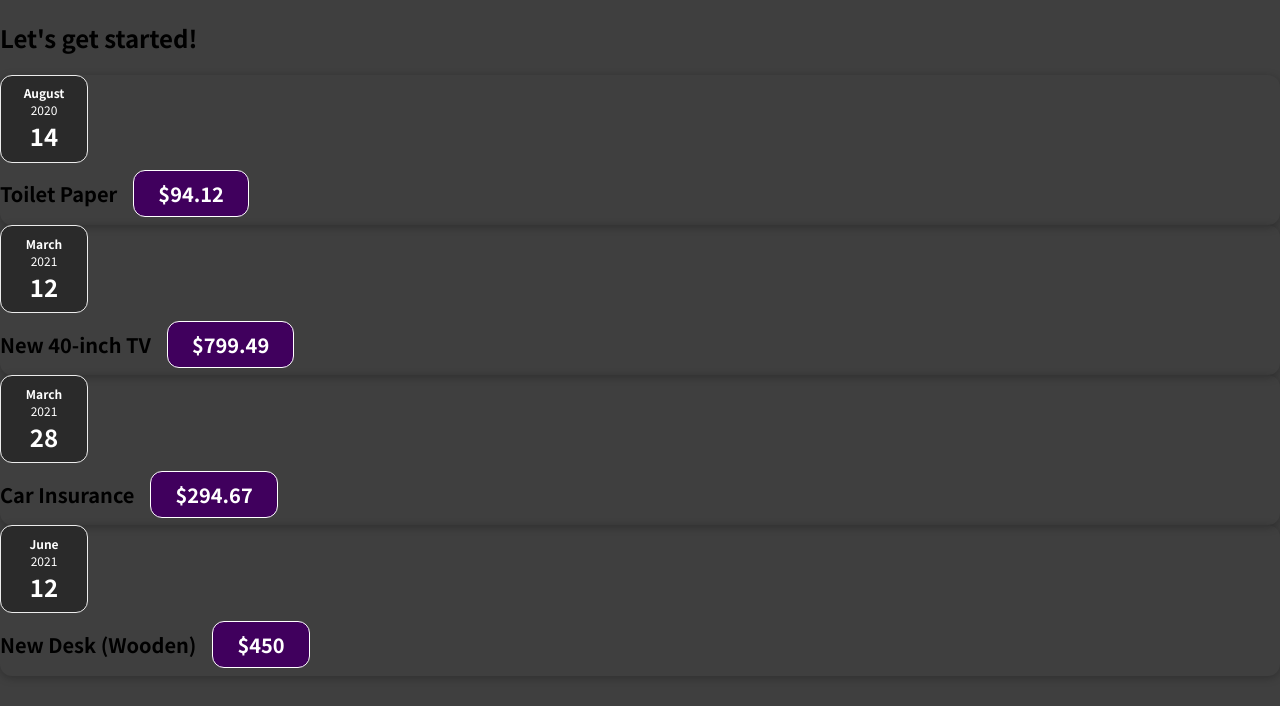
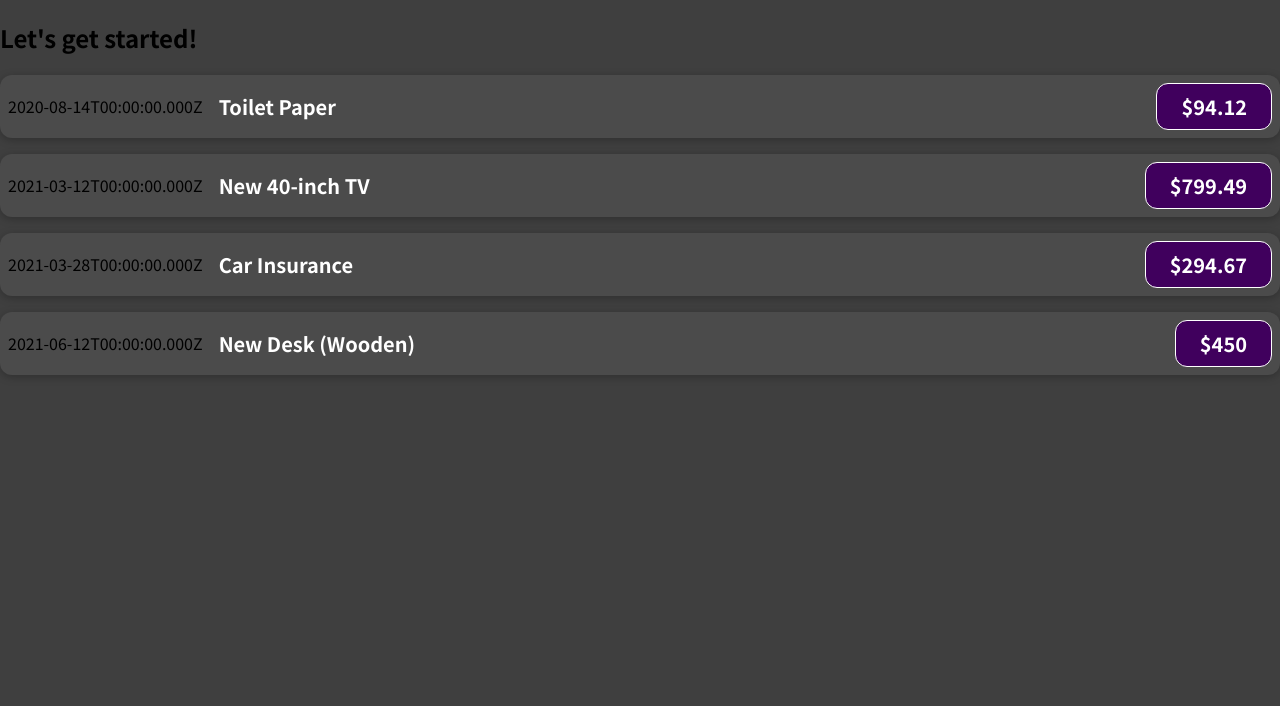
Before and after one commit to locaulker/expense-tracker, a React (Create React App) app: page / in a window 1280 px wide. Shown: the top 706 px of the page. Built offline with nearby package versions, Linux system fonts and the light colour scheme.

Commit message:
end of L37

```diff
--- a/src/components/Card.css
+++ /dev/null
@@ -1,4 +0,0 @@
-.card {
-  border-radius: 12px;
-  box-shadow: 0 2px 8px rgba(0, 0, 0, 0.25);
-}
--- a/src/components/Card.js
+++ /dev/null
@@ -1,7 +0,0 @@
-import "./Card.css"
-
-function Card(props) {
-  return <div className="card">{props.children}</div>
-}
-
-export default Card
--- a/src/components/ExpenseDate.css
+++ /dev/null
@@ -1,26 +0,0 @@
-.expense-date {
-  display: flex;
-  flex-direction: column;
-  width: 5.5rem;
-  height: 5.5rem;
-  border: 1px solid #ececec;
-  background-color: #2a2a2a;
-  color: white;
-  border-radius: 12px;
-  align-items: center;
-  justify-content: center;
-}
-
-.expense-date__month {
-  font-size: 0.75rem;
-  font-weight: bold;
-}
-
-.expense-date__year {
-  font-size: 0.75rem;
-}
-
-.expense-date__day {
-  font-size: 1.5rem;
-  font-weight: bold;
-}
--- a/src/components/ExpenseDate.js
+++ /dev/null
@@ -1,19 +0,0 @@
-import React from "react"
-
-import "./ExpenseDate.css"
-
-function ExpenseDate(props) {
-  const month = props.date.toLocaleString("en-US", { month: "long" })
-  const year = props.date.getFullYear()
-  const day = props.date.toLocaleString("en-US", { day: "2-digit" })
-
-  return (
-    <div className="expense-date">
-      <div className="expense-date__month">{month}</div>
-      <div className="expense-date__year">{year}</div>
-      <div className="expense-date__day">{day}</div>
-    </div>
-  )
-}
-
-export default ExpenseDate
--- a/src/components/ExpenseItem.css
+++ b/src/components/ExpenseItem.css
@@ -2,10 +2,10 @@
   display: flex;
   justify-content: space-between;
   align-items: center;
-
+  box-shadow: 0 2px 8px rgba(0, 0, 0, 0.25);
   padding: 0.5rem;
   margin: 1rem 0;
-
+  border-radius: 12px;
   background-color: #4b4b4b;
 }
 
--- a/src/components/ExpenseItem.js
+++ b/src/components/ExpenseItem.js
@@ -1,17 +1,15 @@
 import React from "react"
-import ExpenseDate from "./ExpenseDate"
 import "./ExpenseItem.css"
-import Card from "./Card"
 
 function ExpenseItem(props) {
   return (
-    <Card className="expense-item">
-      <ExpenseDate date={props.date} />
+    <div className="expense-item">
+      <div>{props.date.toISOString()}</div>
       <div className="expense-item__description">
         <h2>{props.title}</h2>
         <div className="expense-item__price">${props.amount}</div>
       </div>
-    </Card>
+    </div>
   )
 }
 
```
Also changed, not shown: src/components/Expencess.css (deleted, +0 -10 lines), 1 other file (tests, documents, lock files or other folders).
